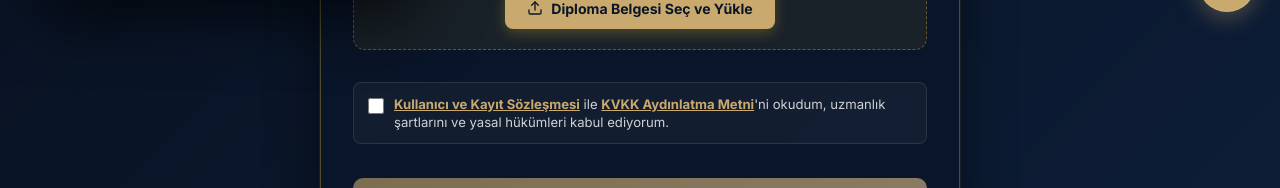
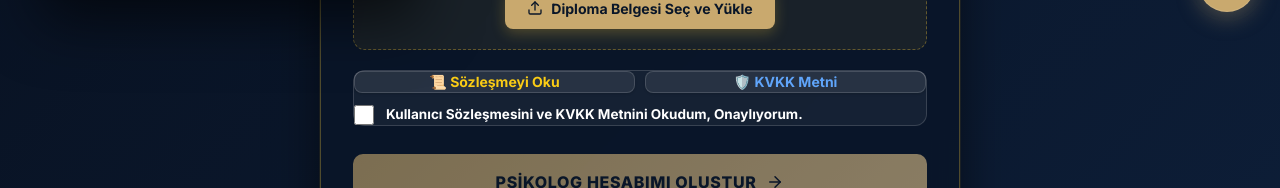
Before and after one commit to eyuphan-duman/sitelerim3, a Next.js app: page /kayit/psikolog in a window 1280 px wide. Shown: the part 764-952 px from the top of the page. Built offline with nearby package versions, Linux system fonts and the light colour scheme; no server answers; a web font is replaced by a local one.

Commit message:
fix(legal): enlarge terms confirmation buttons and create prominent, visible cards

```diff
--- a/app/kayit/psikolog/page.tsx
+++ b/app/kayit/psikolog/page.tsx
@@ -446,34 +446,65 @@ export default function PsychologistRegisterPage() {
             )}
           </div>
 
-          {/* Terms & Conditions Checkbox */}
-          <div style={{ display: 'flex', alignItems: 'flex-start', gap: 10, margin: '12px 0 6px', background: 'rgba(255,255,255,0.04)', padding: '12px 14px', borderRadius: 8, border: '1px solid rgba(255,255,255,0.1)' }}>
-            <input
-              type="checkbox"
-              id="psych_terms_checkbox"
-              checked={termsAccepted}
-              onChange={(e) => setTermsAccepted(e.target.checked)}
-              style={{ marginTop: 3, width: 16, height: 16, cursor: 'pointer', flexShrink: 0 }}
-              required
-            />
-            <label htmlFor="psych_terms_checkbox" style={{ fontSize: '0.82rem', color: 'rgba(255,255,255,0.8)', lineHeight: 1.4, cursor: 'pointer', userSelect: 'none' }}>
+          {/* Terms & Conditions Checkbox & Document Buttons */}
+          <div
+            style={{
+              background: termsAccepted ? 'rgba(212, 175, 55, 0.12)' : 'rgba(255, 255, 255, 0.05)',
+              borderColor: termsAccepted ? 'rgba(212, 175, 55, 0.6)' : 'rgba(255, 255, 255, 0.15)',
+              boxShadow: termsAccepted ? '0 0 20px rgba(212, 175, 55, 0.2)' : 'none',
+            }}
+            className="rounded-xl border p-4 my-3 flex flex-col gap-3 transition-all text-left"
+          >
+            {/* Two large, clearly visible buttons to open legal docs */}
+            <div className="flex items-center gap-2.5">
               <button
                 type="button"
                 onClick={() => setTermsModalOpen(true)}
-                style={{ color: 'var(--gold)', background: 'none', border: 'none', padding: 0, fontWeight: 700, cursor: 'pointer', textDecoration: 'underline' }}
+                className="flex-1 py-2.5 px-3 rounded-lg text-xs sm:text-sm font-bold transition-all flex items-center justify-center gap-1.5 cursor-pointer shadow-sm active:scale-95"
+                style={{
+                  background: 'rgba(255, 255, 255, 0.08)',
+                  color: '#facc15',
+                  border: '1px solid rgba(255, 255, 255, 0.15)',
+                }}
               >
-                Kullanıcı ve Kayıt Sözleşmesi
+                <span>📜 Sözleşmeyi Oku</span>
               </button>
-              {' '}ile{' '}
+
               <button
                 type="button"
                 onClick={() => setTermsModalOpen(true)}
-                style={{ color: 'var(--gold)', background: 'none', border: 'none', padding: 0, fontWeight: 700, cursor: 'pointer', textDecoration: 'underline' }}
+                className="flex-1 py-2.5 px-3 rounded-lg text-xs sm:text-sm font-bold transition-all flex items-center justify-center gap-1.5 cursor-pointer shadow-sm active:scale-95"
+                style={{
+                  background: 'rgba(255, 255, 255, 0.08)',
+                  color: '#60a5fa',
+                  border: '1px solid rgba(255, 255, 255, 0.15)',
+                }}
               >
-                KVKK Aydınlatma Metni
+                <span>🛡️ KVKK Metni</span>
               </button>
-              &apos;ni okudum, uzmanlık şartlarını ve yasal hükümleri kabul ediyorum.
-            </label>
+            </div>
+
+            {/* Big Checkable Row */}
+            <div
+              onClick={() => setTermsAccepted(!termsAccepted)}
+              className="flex items-center gap-3 cursor-pointer select-none pt-1"
+            >
+              <input
+                type="checkbox"
+                id="psych_terms_checkbox"
+                checked={termsAccepted}
+                onChange={(e) => setTermsAccepted(e.target.checked)}
+                onClick={(e) => e.stopPropagation()}
+                className="w-5 h-5 rounded-md cursor-pointer shrink-0 accent-[#b8965a]"
+                required
+              />
+              <label
+                htmlFor="psych_terms_checkbox"
+                className="text-[13.5px] font-bold leading-tight text-white cursor-pointer"
+              >
+                Kullanıcı Sözleşmesini ve KVKK Metnini Okudum, Onaylıyorum.
+              </label>
+            </div>
           </div>
 
           {/* Submit */}
--- a/components/AuthModal.tsx
+++ b/components/AuthModal.tsx
@@ -328,39 +328,71 @@ export default function AuthModal({ isOpen, onClose, isDark }: Props) {
                 </label>
               </div>
 
-              {/* Registration Terms & KVKK Checkbox */}
+              {/* Registration Terms & KVKK Checkbox & Document Buttons */}
               {mode === 'signup' && (
-                <div className="flex items-start gap-2.5 mt-1 text-left">
-                  <input
-                    type="checkbox"
-                    id="auth_terms_checkbox"
-                    checked={termsAccepted}
-                    onChange={(e) => setTermsAccepted(e.target.checked)}
-                    className="mt-1 w-4 h-4 rounded border-gray-300 text-blue-600 focus:ring-blue-500 cursor-pointer shrink-0"
-                    required
-                  />
-                  <label
-                    htmlFor="auth_terms_checkbox"
-                    className="text-[12px] leading-snug select-none cursor-pointer"
-                    style={{ color: dark ? '#94a3b8' : '#475569' }}
-                  >
+                <div
+                  style={{
+                    background: dark
+                      ? (termsAccepted ? 'rgba(212, 175, 55, 0.08)' : 'rgba(255, 255, 255, 0.04)')
+                      : (termsAccepted ? '#fefce8' : '#f8fafc'),
+                    borderColor: dark
+                      ? (termsAccepted ? 'rgba(212, 175, 55, 0.55)' : '#2f3336')
+                      : (termsAccepted ? '#eab308' : '#cbd5e1'),
+                    boxShadow: termsAccepted ? '0 0 15px rgba(212, 175, 55, 0.15)' : 'none',
+                  }}
+                  className="rounded-xl border p-3.5 my-2 flex flex-col gap-3 transition-all text-left"
+                >
+                  {/* Two large, clearly visible buttons to open legal docs */}
+                  <div className="flex items-center gap-2">
                     <button
                       type="button"
                       onClick={() => setTermsModalOpen(true)}
-                      className="text-blue-500 hover:underline font-semibold"
+                      className="flex-1 py-2 px-3 rounded-lg text-xs sm:text-[13px] font-bold transition-all flex items-center justify-center gap-1.5 cursor-pointer shadow-sm active:scale-95"
+                      style={{
+                        background: dark ? '#1e293b' : '#ffffff',
+                        color: dark ? '#facc15' : '#0f172a',
+                        border: dark ? '1px solid rgba(255,255,255,0.12)' : '1px solid #cbd5e1',
+                      }}
                     >
-                      Kayıt Sözleşmesi
+                      <span>📜 Sözleşmeyi Oku</span>
                     </button>
-                    &apos;ni ve{' '}
+
                     <button
                       type="button"
                       onClick={() => setTermsModalOpen(true)}
-                      className="text-blue-500 hover:underline font-semibold"
+                      className="flex-1 py-2 px-3 rounded-lg text-xs sm:text-[13px] font-bold transition-all flex items-center justify-center gap-1.5 cursor-pointer shadow-sm active:scale-95"
+                      style={{
+                        background: dark ? '#1e293b' : '#ffffff',
+                        color: dark ? '#60a5fa' : '#1e40af',
+                        border: dark ? '1px solid rgba(255,255,255,0.12)' : '1px solid #cbd5e1',
+                      }}
                     >
-                      KVKK Aydınlatma Metni
+                      <span>🛡️ KVKK Metni</span>
                     </button>
-                    &apos;ni okudum, şartları kabul ediyorum.
-                  </label>
+                  </div>
+
+                  {/* Big Checkable Row */}
+                  <div
+                    onClick={() => setTermsAccepted(!termsAccepted)}
+                    className="flex items-center gap-3 cursor-pointer select-none pt-0.5"
+                  >
+                    <input
+                      type="checkbox"
+                      id="auth_terms_checkbox"
+                      checked={termsAccepted}
+                      onChange={(e) => setTermsAccepted(e.target.checked)}
+                      onClick={(e) => e.stopPropagation()}
+                      className="w-5 h-5 rounded-md cursor-pointer shrink-0 accent-[#b8965a]"
+                      required
+                    />
+                    <label
+                      htmlFor="auth_terms_checkbox"
+                      className="text-[13.5px] font-bold leading-tight cursor-pointer"
+                      style={{ color: dark ? '#f1f5f9' : '#0f172a' }}
+                    >
+                      Kullanıcı Sözleşmesini ve KVKK Metnini Okudum, Onaylıyorum.
+                    </label>
+                  </div>
                 </div>
               )}
 
```
Also changed, not shown: components/TermsModal.tsx (+31 -29 lines).
